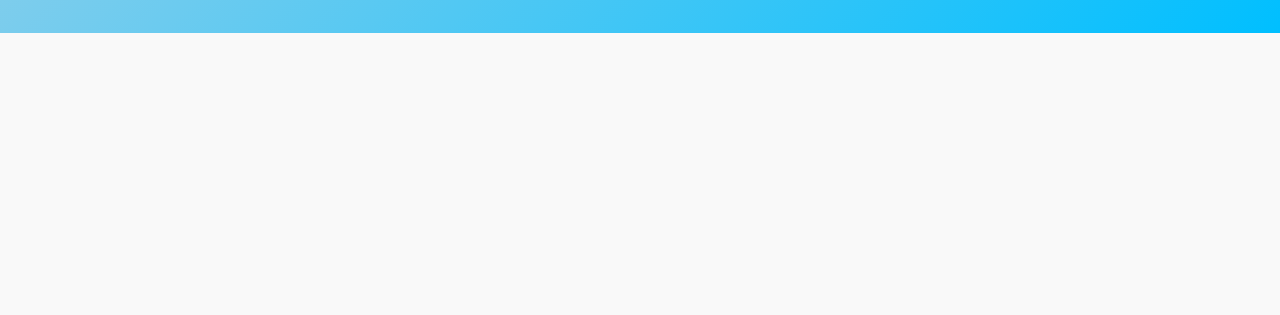
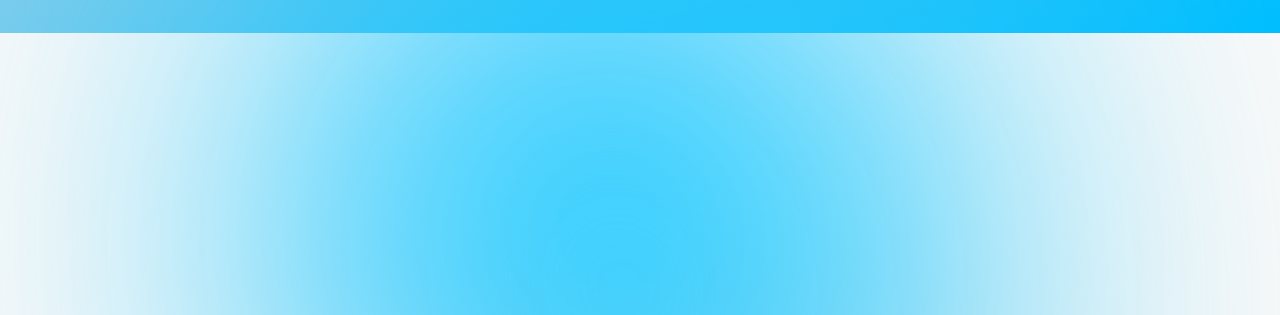
Before and after one commit to TimothyyyyDee/cinnabun-haven, a plain HTML site: page index.html in a window 1280 px wide. Shown: the part 99-414 px from the top of the page. Drawn offline with nearby package versions, Linux system fonts and the light colour scheme.

Commit message:
Update index.html

```diff
--- a/index.html
+++ b/index.html
@@ -8,8 +8,12 @@
   <!-- Swiper styles -->
   <link rel="stylesheet" href="https://cdn.jsdelivr.net/npm/swiper/swiper-bundle.min.css">
 
-
-    <style>
+    <div class="wrapper">
+      <div class="gradient gradient-1"></div>
+      <div class="gradient gradient-2"></div>
+      <div class="gradient gradient-3"></div>
+    </div>
+  <style>
       body {
         margin: 0;
         color: #fff;
```
